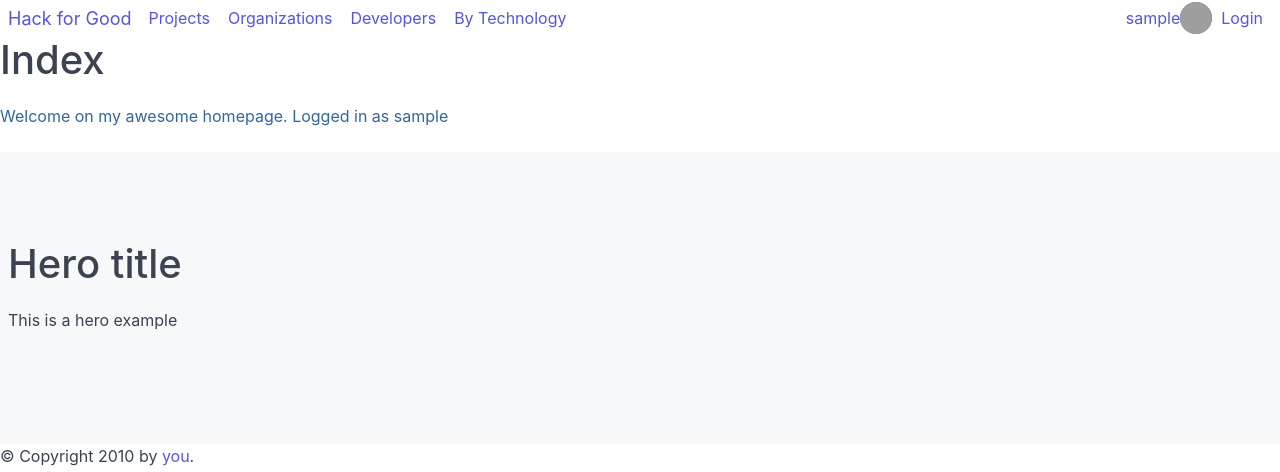
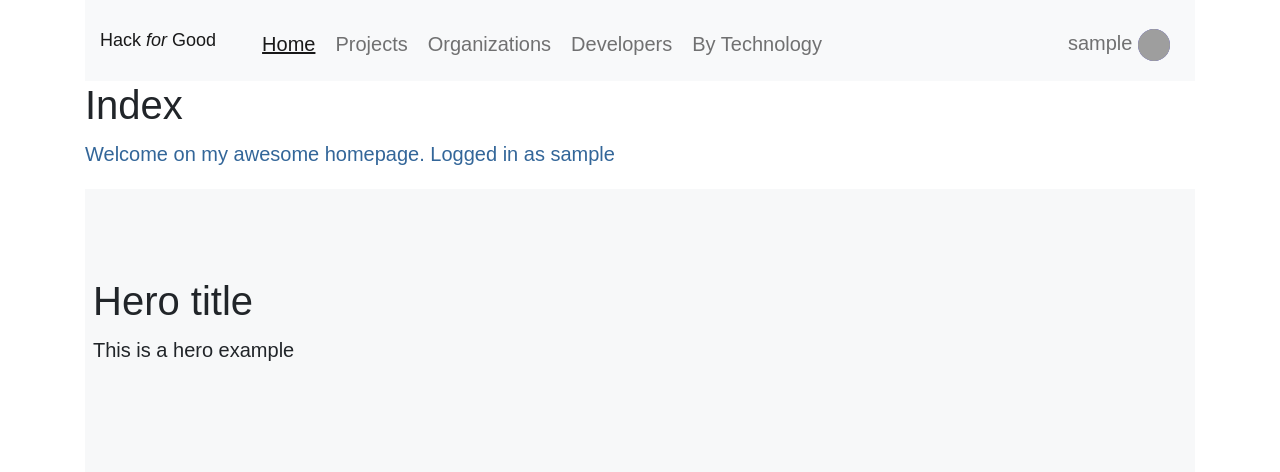
Before and after one commit to ckahle33/gcp-flask-template, a Flask app: page / in a window 1280 px wide. Shown: the top 472 px of the page. Run offline with Flask 2, Linux system fonts and the light colour scheme; the visitor is signed in with stand-in values (Sample User, id 1); data comes from the database, SQL or seed files in the repository; style sheets or scripts are compiled from the project's sources; some libraries are stand-ins or nearby versions; grey boxes are pictures that could not be loaded.

Commit message:
Get Bootstrap 5.0.0-beta1 installed and tested working

```diff
--- a/app/static/app.sass
+++ b/app/static/app.sass
@@ -5,3 +5,6 @@ body
 h1
   font-family: arial
   font-size: 40px
+
+.important
+  color: #336699
--- a/app/templates/index.html
+++ b/app/templates/index.html
@@ -2,9 +2,6 @@
 {% block title %}Index{% endblock %}
 {% block head %}
   {{ super() }}
-  <style type="text/css">
-    .important { color: #336699; }
-  </style>
 {% endblock %}
 {% block content %}
   <h1>Index</h1>
--- a/app/templates/layout.html
+++ b/app/templates/layout.html
@@ -1,44 +1,59 @@
 <html>
   <head>
+    <meta name="viewport" content="width=device-width, initial-scale=1">
     {% block head %}
+      <title>{% block title %}{% endblock %} - Hack For Good</title>
       <link rel="stylesheet" href="https://unpkg.com/spectre.css/dist/spectre.min.css">
-      <title>{% block title %}{% endblock %} - Hack For Good</title>
+      <link rel="stylesheet" href="https://cdn.jsdelivr.net/npm/bootstrap@5.0.0-beta1/dist/css/bootstrap.min.css" integrity="sha384-giJF6kkoqNQ00vy+HMDP7azOuL0xtbfIcaT9wjKHr8RbDVddVHyTfAAsrekwKmP1" crossorigin="anonymous">
+      <link rel="stylesheet" href="/static/app.css">
     {% endblock %}
-      <meta name="viewport" content="width=device-width, initial-scale=1">
   </head>
   <body>
     <div class="container">
-    <header class="navbar">
-      <section class="navbar-section">
-        <a href="/" class="navbar-brand mr-2">Hack for Good</a>
-        <a href="/projects" class="btn btn-link">Projects</a>
-        <a href="/organizations" class="btn btn-link">Organizations</a>
-        <a href="#" class="btn btn-link">Developers</a>
-        <a href="/tags" class="btn btn-link">By Technology</a>
-      </section>
-      <section class="navbar-section">
-        <a href="...">{{ session.get('username') }}</a>
-        {% if user %}
-          <img class="avatar" src={{ user.avatar_url }} />
-        {% endif %}
-        <!-- dropdown button group -->
-        <div class="dropdown">
-          <a href="#" class="btn btn-link dropdown-toggle" tabindex="0">
-            Login<i class="icon icon-caret"></i>
-          </a>
-          <!-- menu component -->
-          <ul class="menu">
-
-          <li>
-              <a href="/login">GitHub</a>
+      <nav class="navbar navbar-expand-lg navbar-light bg-light">
+        <div class="container-fluid">
+          <a class="navbar-brand" href="#">Hack <i>for</i> Good</a>
+          <button class="navbar-toggler" type="button" data-bs-toggle="collapse" data-bs-target="#navbarSupportedContent" aria-controls="navbarSupportedContent" aria-expanded="false" aria-label="Toggle navigation">
+            <span class="navbar-toggler-icon"></span>
+          </button>
+          <div class="collapse navbar-collapse" id="navbarSupportedContent">
+            <ul class="navbar-nav me-auto mb-2 mb-lg-0">
+              <li class="nav-item">
+                <a class="nav-link active" aria-current="page" href="/">Home</a>
+              </li>
+              <li class="nav-item">
+                <a class="nav-link" href="/projects">Projects</a>
+              </li>
+              <li class="nav-item">
+                <a class="nav-link" href="/organizations">Organizations</a>
+              </li>
+              <li class="nav-item">
+                <a class="nav-link" href="/developers">Developers</a>
+              </li>
+              <li class="nav-item">
+                <a class="nav-link" href="/tags">By Technology</a>
               </li>
             </ul>
+            <section class="d-flex">
+              <ul class="navbar-nav me-auto mb-2 mb-lg-0">
+                {% if user %}
+                  <li class="nav-item">
+                    <a class="nav-link" href="#">
+                      <span>{{ session.get('username') }}</span>
+                      <img class="avatar" src={{ user.avatar_url }} />
+                    </a>
+                  </li>
+                {% else %}
+                  <li class="nav-item">
+                    <a href="/login" class="nav-link" tabindex="0">Login</a>
+                  </li>
+                {% endif %}
+              </ul>
+            </section>
           </div>
-            <!-- menu component -->
-      </section>
-    </header>
+        </div>
+      </nav>
 
-  </div>
       <div class="pure-g">{% block content %}{% endblock %}</div>
       <div class="footer">
 
@@ -46,5 +61,9 @@
           &copy; Copyright 2010 by <a href="http://domain.invalid/">you</a>.
         {% endblock %}
       </div>
+    </div>
+
+    <script src="https://cdn.jsdelivr.net/npm/@popperjs/core@2.5.4/dist/umd/popper.min.js" integrity="sha384-q2kxQ16AaE6UbzuKqyBE9/u/KzioAlnx2maXQHiDX9d4/zp8Ok3f+M7DPm+Ib6IU" crossorigin="anonymous"></script>
+    <script src="https://cdn.jsdelivr.net/npm/bootstrap@5.0.0-beta1/dist/js/bootstrap.min.js" integrity="sha384-pQQkAEnwaBkjpqZ8RU1fF1AKtTcHJwFl3pblpTlHXybJjHpMYo79HY3hIi4NKxyj" crossorigin="anonymous"></script>
   </body>
 </html>
```
Lines whose indentation alone changed are shown as unchanged.
